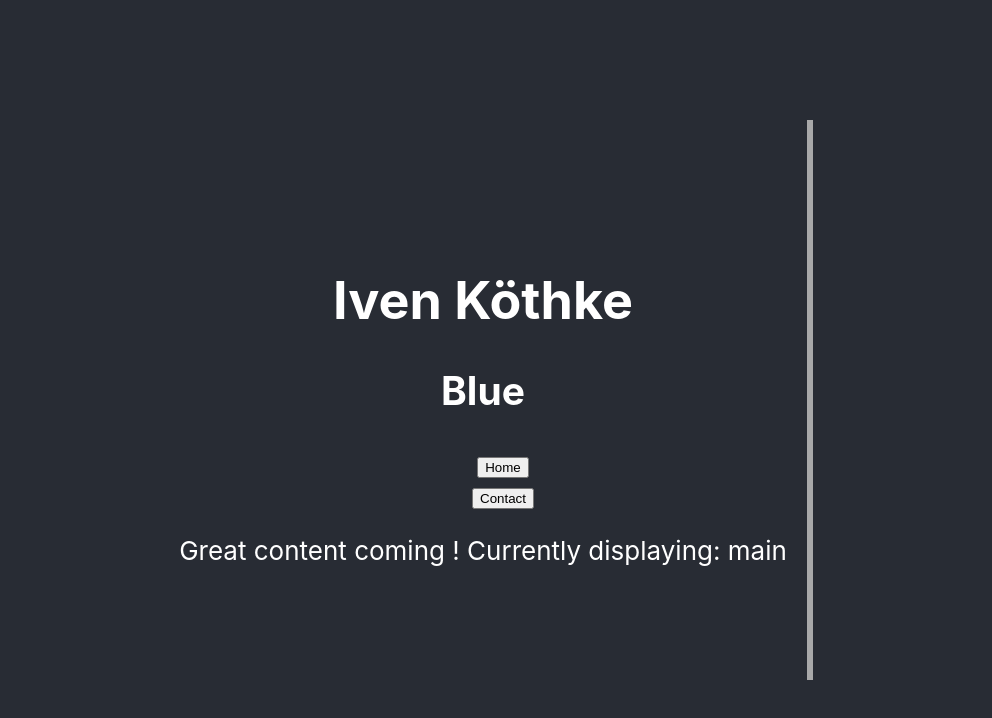
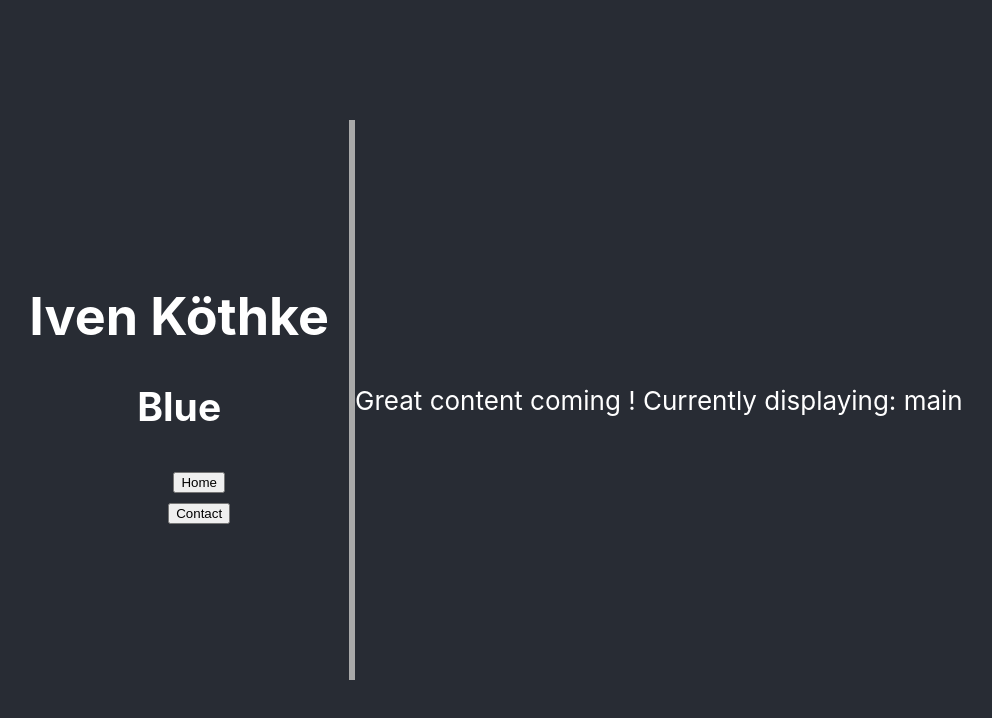
Before and after one commit to ivenk/mysite, a React (Create React App) app: page / in a window 1280 px wide. Shown: the top 718 px of the page, without its empty margins (144-1136 px from the left). Built offline with nearby package versions, Linux system fonts and the light colour scheme.

Commit message:
Fixed content frame position in dom

```diff
--- a/src/App.js
+++ b/src/App.js
@@ -12,9 +12,9 @@ function App() {
                 <h2 className="name-header-second">Blue</h2>
             </div>
             <NavBar/>
-            <ContentFrame mode="main"/>
         </div>
         <div className="vl"/>
+        <ContentFrame mode="main"/>
     </div>
   );
 }
```
